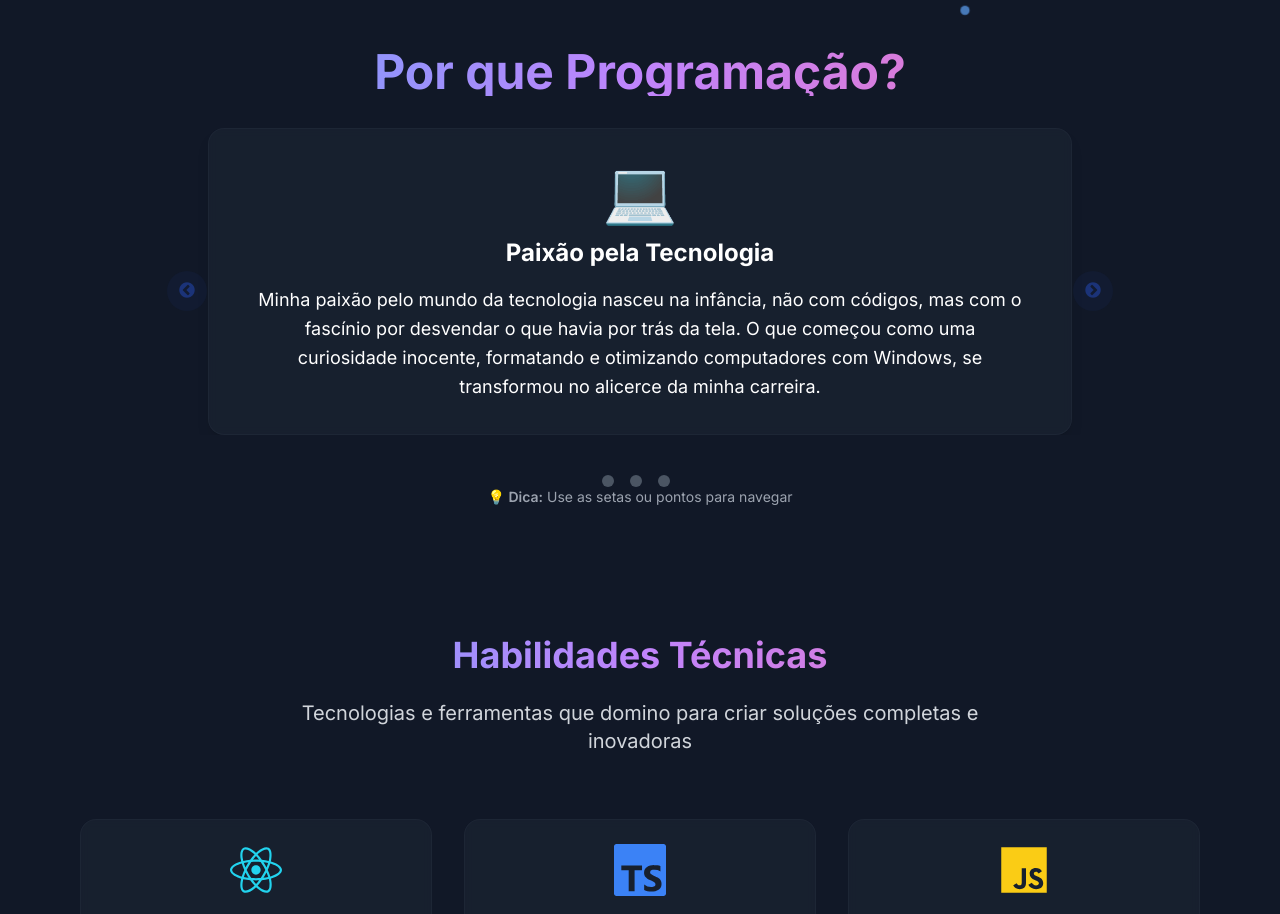
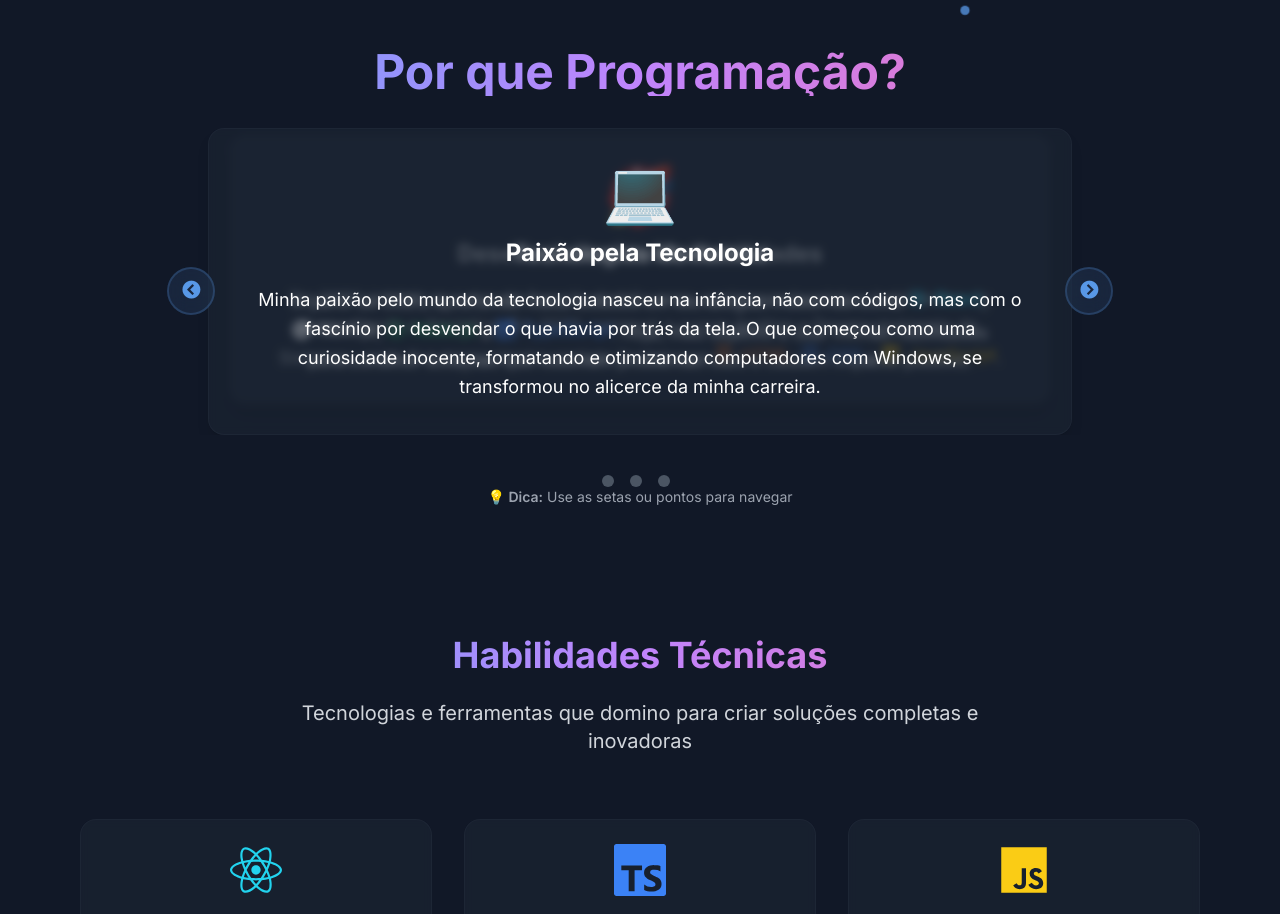
Before and after one commit to SpeedyxBR/andrel.dev, a React (Vite) app: page / in a window 1280 px wide. Shown: the part 2600-3514 px from the top of the page. Built offline with nearby package versions, Linux system fonts and the light colour scheme.

Commit message:
style(carousel): improve carousel animations and transitions

```diff
--- a/src/components/pages/About.tsx
+++ b/src/components/pages/About.tsx
@@ -210,7 +210,7 @@ const About = ({ darkMode }: { darkMode: boolean }) => {
             <Slider
               dots={true}
               infinite={false}
-              speed={500}
+              speed={800}
               slidesToShow={1}
               slidesToScroll={1}
               autoplay={false}
@@ -220,12 +220,16 @@ const About = ({ darkMode }: { darkMode: boolean }) => {
               customPaging={() => (
                 <div className="w-3 h-3 rounded-full bg-gray-300 dark:bg-gray-600 transition-all duration-300 hover:bg-blue-400 dark:hover:bg-blue-500" />
               )}
+              fade={true}
+              cssEase="cubic-bezier(0.4, 0, 0.2, 1)"
               responsive={[
                 {
                   breakpoint: 768,
                   settings: {
                     arrows: false,
                     dots: true,
+                    fade: false,
+                    speed: 600,
                   },
                 },
               ]}
--- a/src/index.css
+++ b/src/index.css
@@ -290,65 +290,113 @@ textarea:focus {
 
 .programming-carousel .slick-prev,
 .programming-carousel .slick-next {
-  width: 40px;
-  height: 40px;
-  background: rgba(30, 64, 175, 0.1);
+  width: 48px;
+  height: 48px;
+  background: rgba(59, 130, 246, 0.1);
   border-radius: 50%;
-  transition: all 0.3s ease;
+  transition: all 0.4s cubic-bezier(0.4, 0, 0.2, 1);
   z-index: 10;
+  border: 2px solid rgba(59, 130, 246, 0.2);
+  backdrop-filter: blur(10px);
+  -webkit-backdrop-filter: blur(10px);
 }
 
 .programming-carousel .slick-prev:hover,
 .programming-carousel .slick-next:hover {
-  background: rgba(30, 64, 175, 0.2);
+  background: rgba(59, 130, 246, 0.2);
   transform: scale(1.1);
+  border-color: rgba(59, 130, 246, 0.4);
+  box-shadow: 0 8px 25px rgba(59, 130, 246, 0.3);
 }
 
 .programming-carousel .slick-prev:before,
 .programming-carousel .slick-next:before {
-  font-size: 18px;
-  color: #1e40af;
-  opacity: 0.8;
+  font-size: 20px;
+  color: #3b82f6;
+  opacity: 0.9;
+  font-weight: bold;
+  transition: all 0.3s ease;
+}
+
+.programming-carousel .slick-prev:hover:before,
+.programming-carousel .slick-next:hover:before {
+  opacity: 1;
+  transform: scale(1.1);
 }
 
 .dark .programming-carousel .slick-prev,
 .dark .programming-carousel .slick-next {
-  background: rgba(30, 58, 138, 0.1);
+  background: rgba(96, 165, 250, 0.1);
+  border-color: rgba(96, 165, 250, 0.2);
 }
 
 .dark .programming-carousel .slick-prev:hover,
 .dark .programming-carousel .slick-next:hover {
-  background: rgba(30, 58, 138, 0.2);
+  background: rgba(96, 165, 250, 0.2);
+  border-color: rgba(96, 165, 250, 0.4);
+  box-shadow: 0 8px 25px rgba(96, 165, 250, 0.3);
 }
 
 .dark .programming-carousel .slick-prev:before,
 .dark .programming-carousel .slick-next:before {
-  color: #1e3a8a;
+  color: #60a5fa;
 }
 
-/* Smooth transitions */
+/* Smooth slide transitions */
 .programming-carousel .slick-slide {
-  transition: transform 0.3s ease;
+  transition: all 0.6s cubic-bezier(0.4, 0, 0.2, 1);
+  opacity: 0.7;
+  transform: scale(0.95);
 }
 
-.programming-carousel .slick-slide:hover {
-  transform: translateY(-5px);
+.programming-carousel .slick-slide.slick-active {
+  opacity: 1;
+  transform: scale(1);
 }
 
-/* Custom animations */
-@keyframes fadeInUp {
+.programming-carousel .slick-slide.slick-current {
+  opacity: 1;
+  transform: scale(1);
+}
+
+/* Enhanced slide animations */
+.programming-carousel .slick-slide > div {
+  transition: all 0.5s cubic-bezier(0.4, 0, 0.2, 1);
+}
+
+.programming-carousel .slick-slide.slick-active > div {
+  animation: slideIn 0.6s cubic-bezier(0.4, 0, 0.2, 1) forwards;
+}
+
+@keyframes slideIn {
   from {
     opacity: 0;
-    transform: translateY(30px);
+    transform: translateX(30px) scale(0.9);
   }
   to {
     opacity: 1;
-    transform: translateY(0);
+    transform: translateX(0) scale(1);
   }
 }
 
-.programming-carousel .slick-active {
-  animation: fadeInUp 0.6s ease-out;
+/* Icon loading animation */
+.programming-carousel .slick-slide .text-6xl {
+  transition: all 0.5s cubic-bezier(0.4, 0, 0.2, 1);
+}
+
+.programming-carousel .slick-slide.slick-active .text-6xl {
+  animation: iconPop 0.6s cubic-bezier(0.4, 0, 0.2, 1) 0.2s both;
+}
+
+@keyframes iconPop {
+  from {
+    opacity: 0;
+    transform: scale(0.5) rotate(-10deg);
+  }
+  to {
+    opacity: 1;
+    transform: scale(1) rotate(0deg);
+  }
 }
 
 /* Fix for dots positioning */
```
